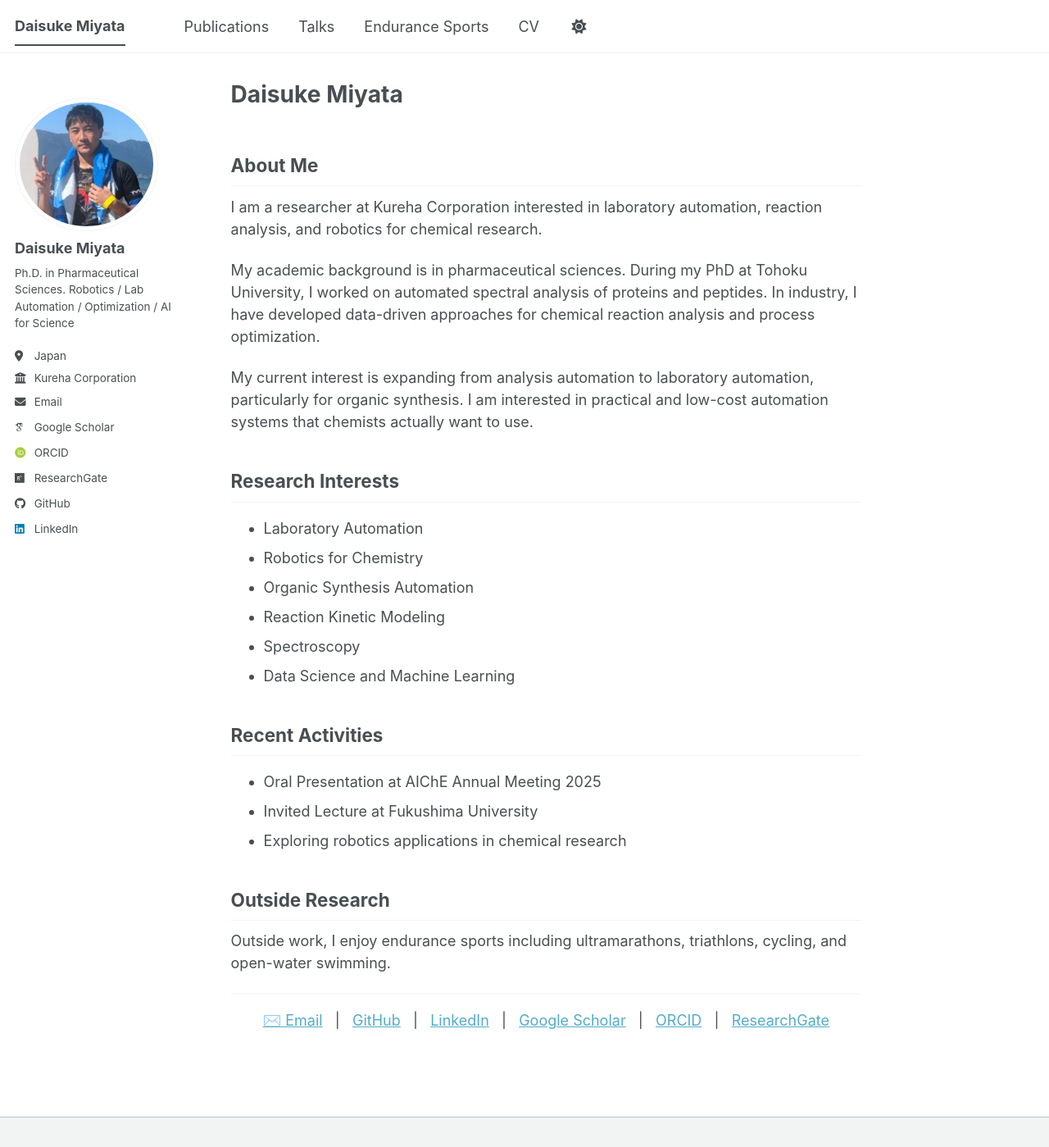
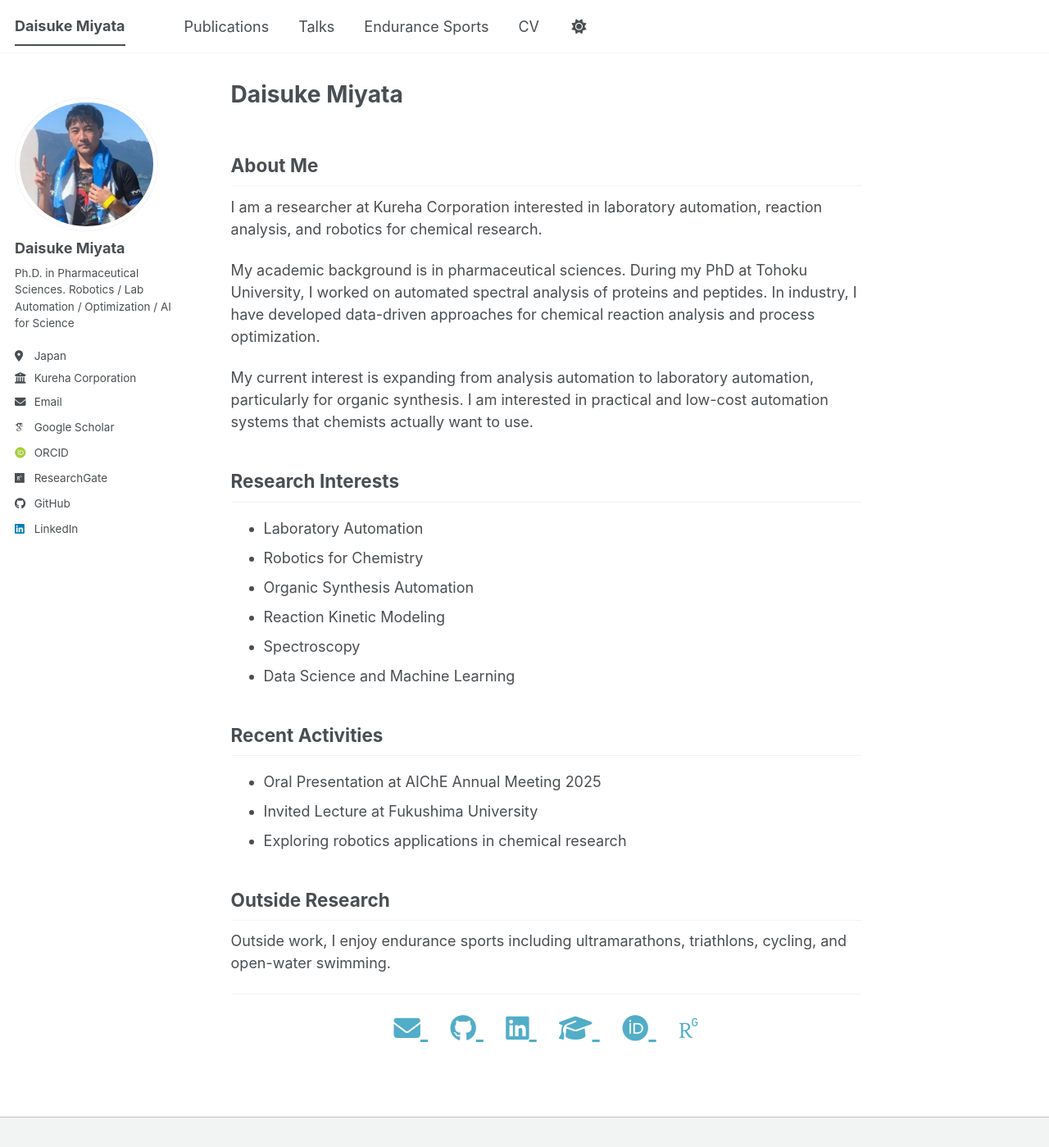
Before and after one commit to daisuke-miyata/daisuke-miyata.github.io, a Jekyll site: the page built from _pages/about.md, in a window 1280 px wide and 1399 px high. Shown: the whole window at 82% size. Built offline with Jekyll 4.4.1, drawn with Linux system fonts in a browser that asks for light colours; some web fonts are replaced; a script bundle is joined from its source files by our own code; library files that are not in the unit come from our copies.

Commit message:
Add social links footer

```diff
--- a/_pages/about.md
+++ b/_pages/about.md
@@ -36,16 +36,40 @@ Outside work, I enjoy endurance sports including ultramarathons, triathlons, cyc
 
 <hr>
 
-<p align="center">
-  <a href="mailto:daisuke.miyata.s8@alumni.tohoku.ac.jp">✉️ Email</a>
-  &nbsp;&nbsp;|&nbsp;&nbsp;
-  <a href="https://github.com/daisuke-miyata">GitHub</a>
-  &nbsp;&nbsp;|&nbsp;&nbsp;
-  <a href="https://www.linkedin.com/in/daisuke-miyata-421657270">LinkedIn</a>
-  &nbsp;&nbsp;|&nbsp;&nbsp;
-  <a href="https://scholar.google.com/citations?user=QXFSr5kAAAAJ&hl=en">Google Scholar</a>
-  &nbsp;&nbsp;|&nbsp;&nbsp;
-  <a href="https://orcid.org/0000-0002-6785-2342">ORCID</a>
-  &nbsp;&nbsp;|&nbsp;&nbsp;
-  <a href="https://www.researchgate.net/profile/Daisuke-Miyata">ResearchGate</a>
-</p>
+<div style="text-align:center; font-size:1.8em;">
+
+  <a href="mailto:daisuke.miyata.s8@alumni.tohoku.ac.jp" title="Email">
+    <i class="fas fa-envelope"></i>
+  </a>
+
+  &nbsp;&nbsp;
+
+  <a href="https://github.com/daisuke-miyata" title="GitHub">
+    <i class="fab fa-github"></i>
+  </a>
+
+  &nbsp;&nbsp;
+
+  <a href="https://www.linkedin.com/in/daisuke-miyata-421657270" title="LinkedIn">
+    <i class="fab fa-linkedin"></i>
+  </a>
+
+  &nbsp;&nbsp;
+
+  <a href="https://scholar.google.com/citations?user=QXFSr5kAAAAJ&hl=en" title="Google Scholar">
+    <i class="fas fa-graduation-cap"></i>
+  </a>
+
+  &nbsp;&nbsp;
+
+  <a href="https://orcid.org/0000-0002-6785-2342" title="ORCID">
+    <i class="ai ai-orcid"></i>
+  </a>
+
+  &nbsp;&nbsp;
+
+  <a href="https://www.researchgate.net/profile/Daisuke-Miyata" title="ResearchGate">
+    <i class="ai ai-researchgate"></i>
+  </a>
+
+</div>
```
